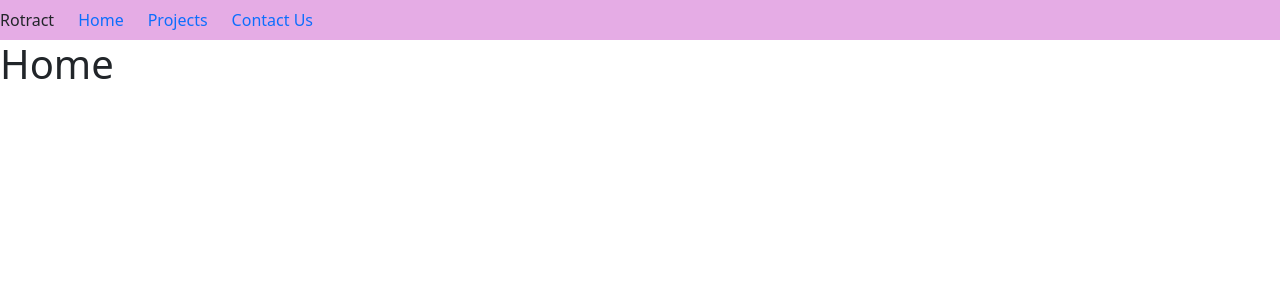
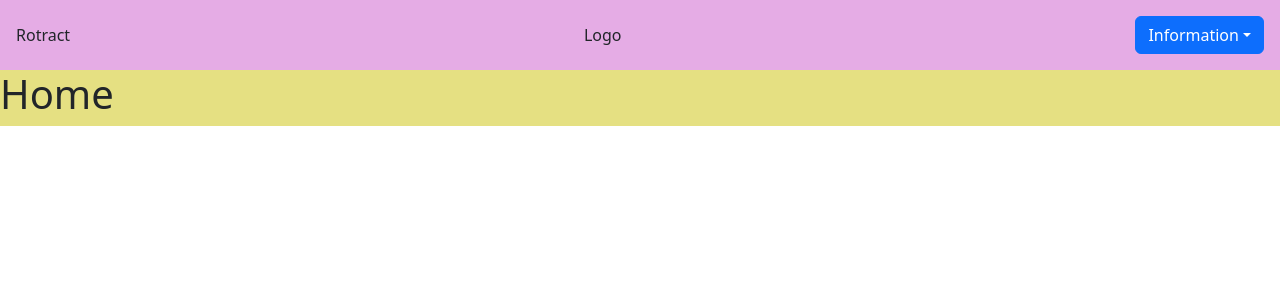
Before and after one commit to shubham-751/RCDC-website, a React (Create React App) app in the folder client/: page / in a window 1280 px wide. Shown: the top 300 px of the page. Built offline with nearby package versions, Linux system fonts and the light colour scheme.

Commit message:
dropdown attempt

```diff
--- a/client/package.json
+++ b/client/package.json
@@ -12,6 +12,7 @@
     "react-dom": "^18.2.0",
     "react-router-dom": "^6.3.0",
     "react-scripts": "5.0.1",
+    "react-select": "^5.4.0",
     "web-vitals": "^2.1.4"
   },
   "scripts": {
--- a/client/src/components/Home.js
+++ b/client/src/components/Home.js
@@ -2,7 +2,9 @@ import React from "react";
 
 const Home = () => {
     return (
-        <h1>Home</h1>
+        <div className="home">
+            <h1>Home</h1>
+        </div>
     );
 }
 
--- a/client/src/components/Navbar.js
+++ b/client/src/components/Navbar.js
@@ -1,13 +1,19 @@
 import React from "react";
 import { Link } from "react-router-dom";
+import DropdownButton from 'react-bootstrap/DropdownButton';
 
 const Navbar = () => {
     return (
         <div className="navbar">
-            <div className="navelement">Rotract</div>
-            <Link className="navelement" to="/">Home</Link>
-            <Link className="navelement" to="/projects">Projects</Link>
-            <Link className="navelement" to="/contactus">Contact Us</Link>
+            <div className="navelement title">Rotract</div>
+            <div className="navelement logo">Logo</div>
+            <div className="navelement">
+                <DropdownButton id="dropdown-basic-button" title="Information">
+                        <div className="dropdownelement"><Link className="btn" to="/">Home</Link></div>
+                        <div className="dropdownelement"><Link className="btn" to="/projects">Projects</Link></div>
+                        <div className="dropdownelement"><Link className="btn" to="/contactus">Contact Us</Link></div>
+                </DropdownButton>
+            </div>
         </div>
     );
 }
--- a/client/src/index.css
+++ b/client/src/index.css
@@ -1,13 +1,21 @@
-@import 'bootstrap/dist/css/bootstrap.css';
+@import 'bootstrap/dist/css/bootstrap.min.css';
 
 .navbar {
     background-color: rgb(229, 172, 229);
     display: flex;
-    flex-flow: row wrap;
-    justify-content: flex-start;
-    column-gap: 1.5rem;
+    flex-flow:row wrap;
+    justify-content: space-between;
+    padding: 1rem;
 }
 
-.navelement {
+.dropdownelement a {
     text-decoration: none;
 }
+
+
+
+/* HOME  */
+.home {
+    background-color: rgb(229, 224, 130);
+    display: flex;
+}
```
Also changed, not shown: 1 other file (tests, documents, lock files or other folders).
